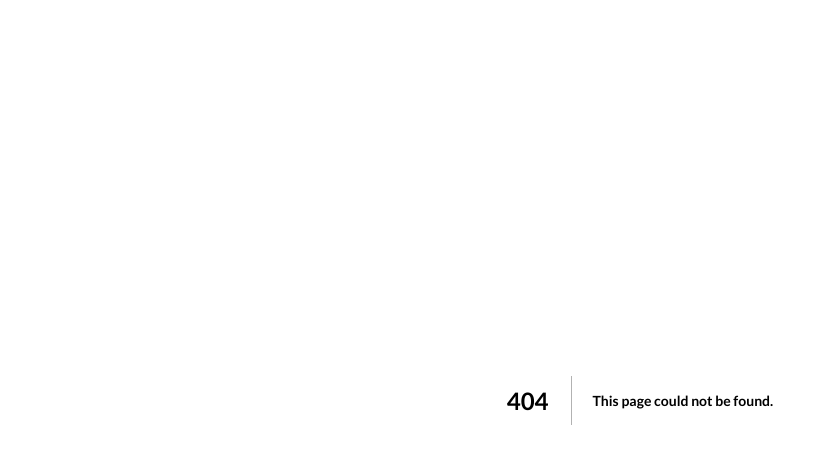
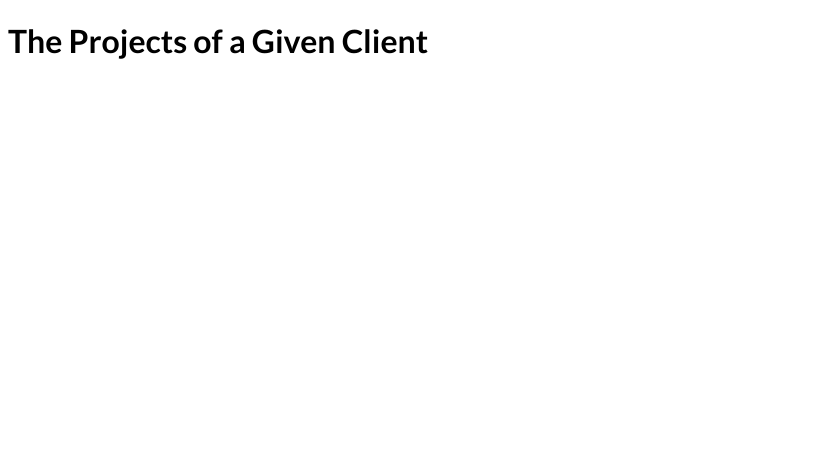
Before and after one commit to GenaPlem/next_js_pages_router, a Next.js app: page /clients/1 in a window 1280 px wide. Before the commit this address had no page. Shown: the top 450 px of the page, without its empty margins (0-828 px from the left). Built offline with nearby package versions, Linux system fonts and the light colour scheme.

Commit message:
Add Client Projects Page

```diff
--- /dev/null
+++ b/pages/clients/[id]/index.js
@@ -0,0 +1,7 @@
+export default function ClientProjectsPage() {
+  return (
+    <div>
+      <h1>The Projects of a Given Client</h1>
+    </div>
+  );
+}
```
